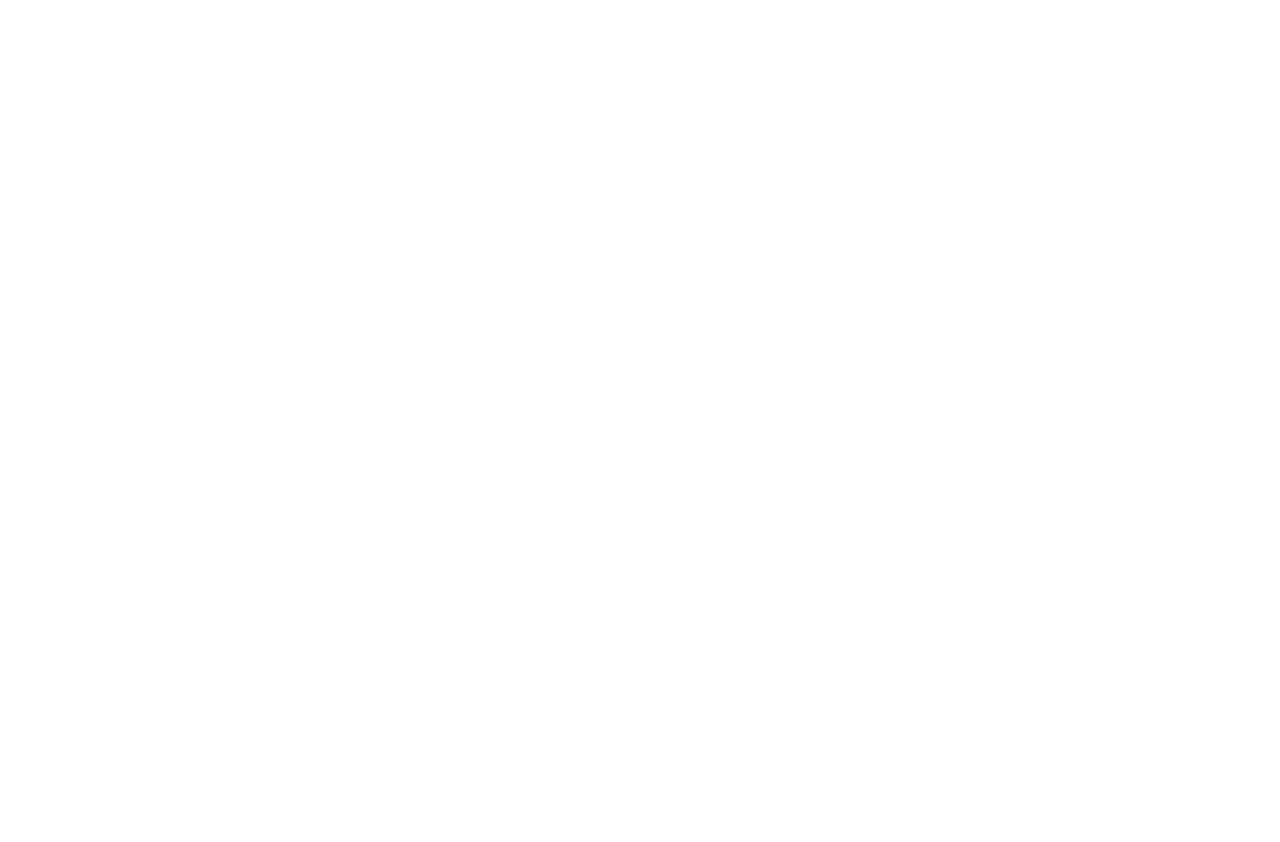
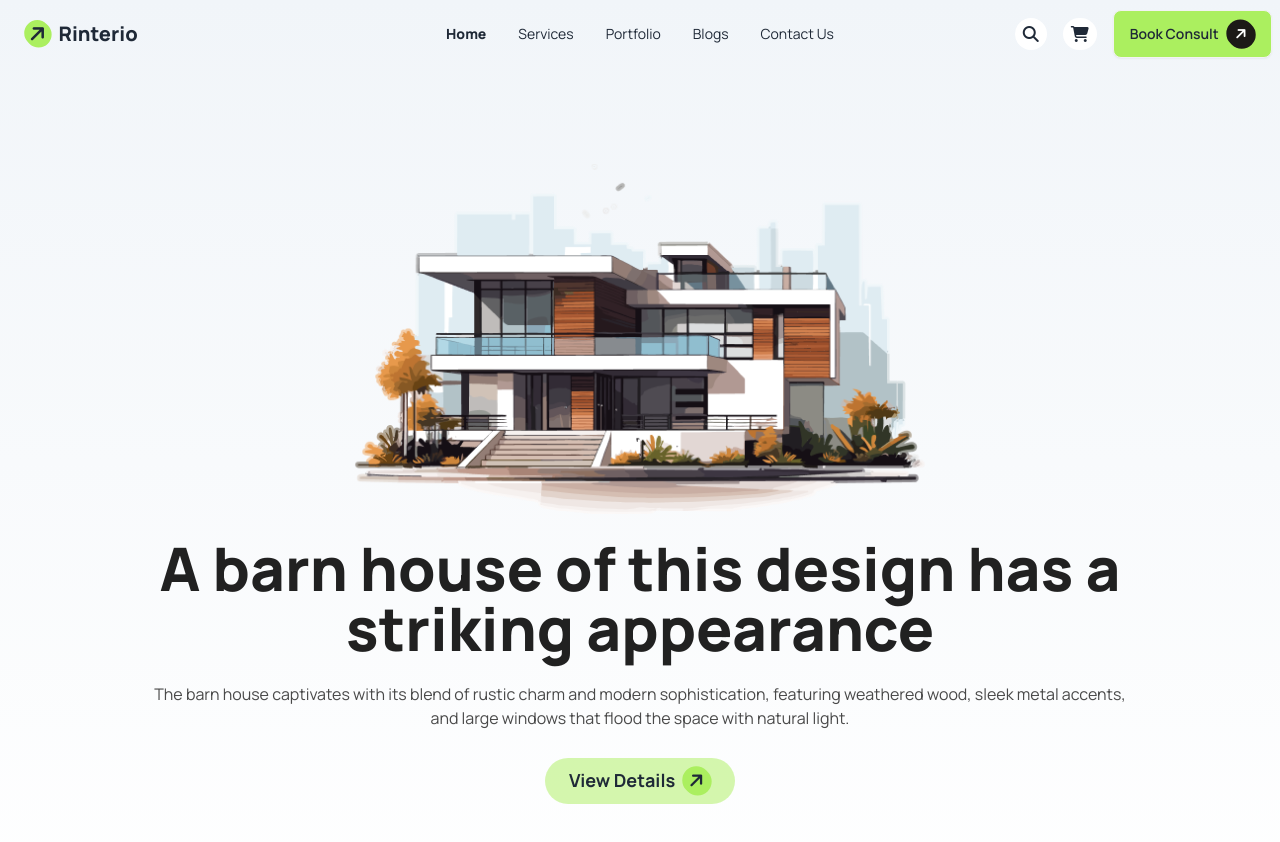
Before and after one commit to Mosaidur/Assignment-03, a plain HTML site: page index.html in a window 1280 px wide. Before the commit the page ends 800 px from the top, so only its background shows below. Drawn offline with nearby package versions, Linux system fonts and the light colour scheme.

Commit message:
header section complete

```diff
--- a/index.html
+++ b/index.html
@@ -4,8 +4,89 @@
     <meta charset="UTF-8">
     <meta name="viewport" content="width=device-width, initial-scale=1.0">
     <title>Assignment 03</title>
+    <script src="https://kit.fontawesome.com/70d1331392.js" crossorigin="anonymous"></script>
+     <!-- google font link  -->
+     <link rel="preconnect" href="https://fonts.googleapis.com">
+     <link rel="preconnect" href="https://fonts.gstatic.com" crossorigin>
+     <link href="https://fonts.googleapis.com/css2?family=Manrope:wght@200..800&display=swap" rel="stylesheet">
+     <!-- tailwind and daisyUI cnd link  -->
+     <link href="https://cdn.jsdelivr.net/npm/daisyui@4.12.10/dist/full.min.css" rel="stylesheet" type="text/css" />
+     <script src="https://cdn.tailwindcss.com"></script>
+     <!-- fontawesome kit link  -->
+    <script>
+        tailwind.config = {
+          theme: {
+            extend: {
+              colors: {
+                primaryTextColor: '#212121',
+                secondaryTextColor: '#494949',
+                thirdTextColor: '#737373',
+                firstLightGreen: '#ABEF5F',
+                sendaryLightGreen: 'rgba(171, 239, 95, 0.5)',
+                clifford: '#da373d',
+
+              },
+              fontFamily: {
+                manrope: ['Manrope', 'sans-serif'], //defining the font family
+              },
+            },
+          },
+        };
+    </script>
 </head>
-<body>
+<body class="font-manrope">
+    <header class="bg-gradient-to-t from-white to-slate-100">
+        <div class="max-w-screen-xl mx-auto">
+            <!-- Nav Bar -->
+             <nav >
+                <div class="navbar">
+                    <div class="navbar-start">
+                        <a class="btn btn-ghost text-xl font-extrabold"><i class="fa-solid fa-arrow-right bg-firstLightGreen p-1 rounded-full -rotate-45"></i> Rinterio</a>
+                        </div>
+                        <div class="navbar-center hidden lg:flex">
+                        <ul class="menu menu-horizontal px-1">
+                            <li class="font-extrabold"><a>Home</a></li>
+                            <li><a>Services</a></li>
+                            <li><a>Portfolio</a></li>
+                            <li><a>Blogs</a></li>
+                            <li><a>Contact Us</a></li>
+                        </ul>
+                        </div>
+                        <div class="lg:block navbar-end hidden ">
+                            <div class="justify-end items-center flex gap-4">
+                                <div><i class="fa-solid rounded-full fa-magnifying-glass p-2 bg-white "></i>
+                                </div>
+                                <div><i class="rounded-full fa-solid fa-cart-shopping p-2 bg-white "></i>
+                                </div>
+                                <div>
+                                    <a class="bg-firstLightGreen btn ">Book Consult<i class="bg-stone-900 text-white fa-solid p-2 rounded-full -rotate-45 fa-arrow-right"></i></a>
+                                </div>
+                            </div>
+                        </div>
+                        <div tabindex="0" role="button" class="lg:hidden  btn btn-ghost  ">
+                            <i class="fbg-white a-bars fa-solid text-2xl py-2 px-3  rounded-full"></i>
+                        </div>
+                </div>
+             </nav>
+             <!-- hero section -->
+             <div class="lg:py-24 py-6  pt-9">
+                <!-- hero image  -->
+                <div class="mx-auto w-11/12 "><img class="mx-auto" src="assets/banner.png" alt=""></div>
+                <div class="mx-auto text-center w-11/12 my-6">
+                    <h1 class="lg:text-6xl text-3xl leading-10 font-extrabold text-primaryTextColor  ">A barn house of this design has a striking appearance</h1>
+                    <p class="lg:w-10/12 mx-auto mt-6 mb-7 text-secondaryTextColor leading-6 text-sm lg:text-base ">The barn house captivates with its blend of rustic charm and modern sophistication, featuring weathered wood, sleek metal accents, and large windows that flood the space with natural light.</p>
+                    <div class="lg:hidden mx-auto bg-sendaryLightGreen rounded-full">
+                        <button class="text-lg font-bold py-2">View Details<i class="fa-solid fa-arrow-right ml-2 bg-firstLightGreen p-1.5 rounded-full -rotate-45"></i></button>
+                    </div>
+                    <div class="hidden lg:block">
+                        <button class="bg-sendaryLightGreen font-bold text-lg rounded-full py-2 px-6 ">View Details<i class="fa-solid fa-arrow-right ml-2 bg-firstLightGreen p-1.5 -rotate-45 rounded-full "></i></button>
+                    </div>
+                </div>
+            </div>
+
+        </div>
+
+    </header>
 
 </body>
 </html>
--- /dev/null
+++ b/tailwind.config.js
@@ -0,0 +1,8 @@
+/** @type {import('tailwindcss').Config} */
+module.exports = {
+    content: ["./src/**/*.{html,js}"],
+    theme: {
+      extend: {},
+    },
+    plugins: [],
+  }
```
